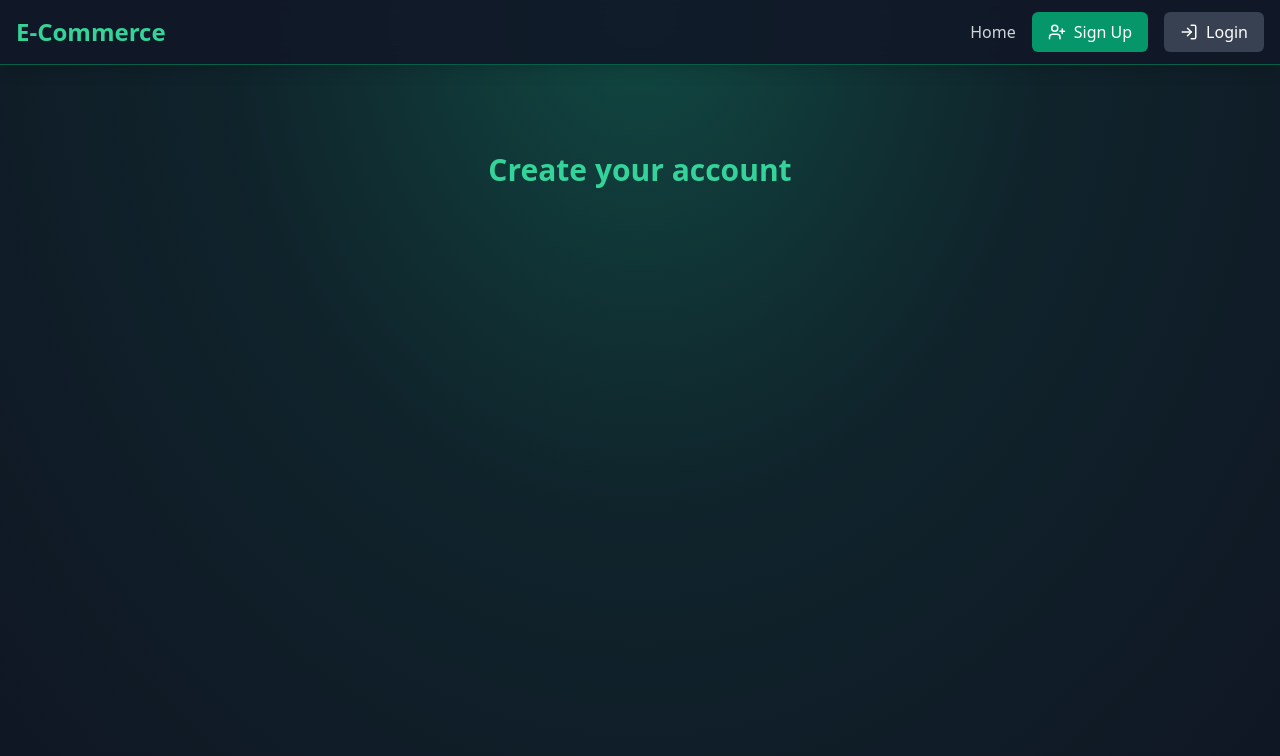
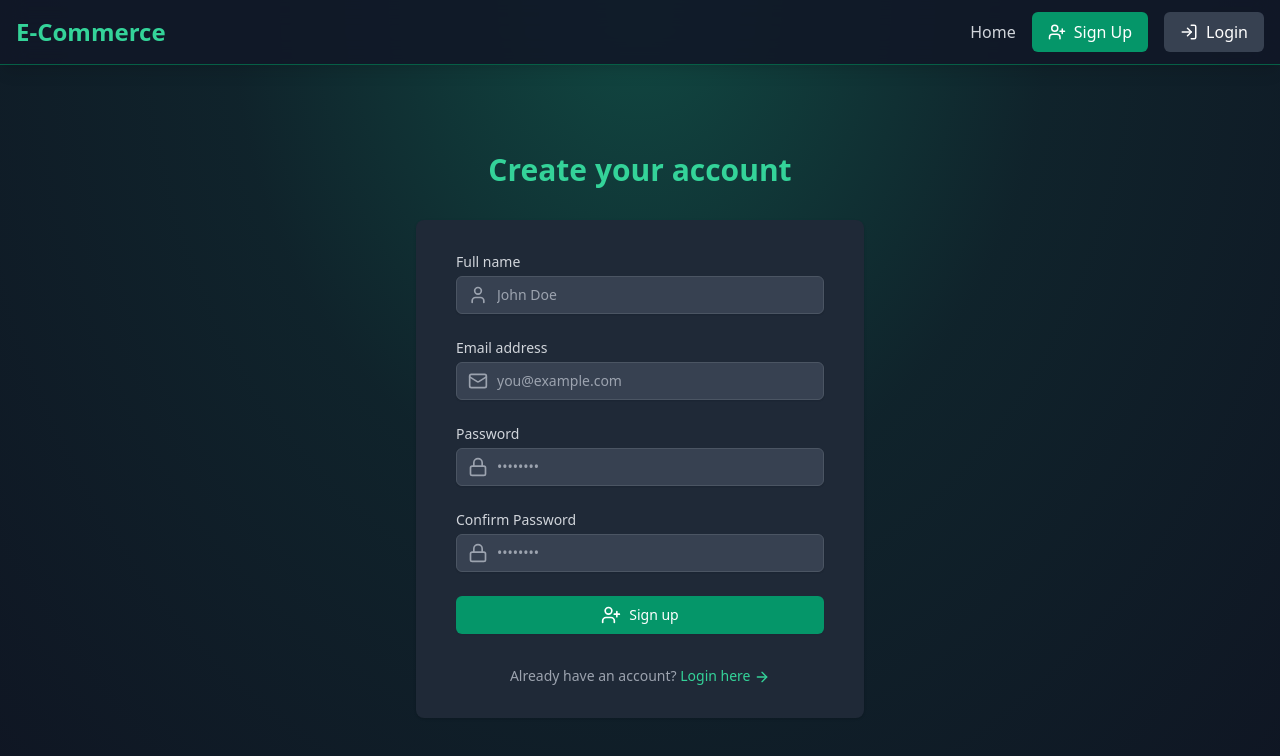
Before and after one commit to Santii05-C/E-Commerce-Store, a React (Vite) app in the folder frontend/: page /signup in a window 1280 px wide. Shown: the top 756 px of the page. Built offline with nearby package versions, Linux system fonts and the light colour scheme.

Commit message:
last commit

```diff
--- a/frontend/src/pages/SignUpPage.jsx
+++ b/frontend/src/pages/SignUpPage.jsx
@@ -4,7 +4,7 @@
 import { motion } from "framer-motion";
 
 const SignUpPage = () => {
-  const loading = true;
+  const loading = false;
 
   const [formData, setFormData] = useState({
     name: "",
@@ -17,7 +17,7 @@
     e.preventDefault();
     console.log(formData);
   };
-
+  //3:38
   return (
     <div className="flex flex-col justify-center py-12 sm:px-6 lg:px-8">
       <motion.div
@@ -30,6 +30,160 @@
           Create your account
         </h2>
       </motion.div>
+
+      <motion.div
+        className="mt-8 sm:mx-auto sm:w-full sm:max-w-md"
+        initial={{ opacity: 0, y: 20 }}
+        animate={{ opacity: 1, y: 0 }}
+        transition={{ duration: 0.8, delay: 0.2 }}
+      >
+        <div className="bg-gray-800 py-8 px-4 shadow sm:rounded-lg sm:px-10">
+          <form onSubmit={handleSubmit} className="space-y-6">
+            <div>
+              <label
+                htmlFor="name"
+                className="block text-sm font-medium text-gray-300"
+              >
+                Full name
+              </label>
+              <div className="mt-1 relative rounded-md shadow-sm">
+                <div className="absolute inset-y-0 left-0 pl-3 flex items-center pointer-events-none">
+                  <User className="h-5 w-5 text-gray-400" aria-hidden="true" />
+                </div>
+                <input
+                  id="name"
+                  type="text"
+                  required
+                  value={formData.name}
+                  onChange={(e) =>
+                    setFormData({ ...formData, name: e.target.value })
+                  }
+                  className="block w-full px-3 py-2 pl-10 bg-gray-700 border border-gray-600 rounded-md shadow-sm
+									 placeholder-gray-400 focus:outline-none focus:ring-emerald-500 focus:border-emerald-500 sm:text-sm"
+                  placeholder="John Doe"
+                />
+              </div>
+            </div>
+
+            <div>
+              <label
+                htmlFor="email"
+                className="block text-sm font-medium text-gray-300"
+              >
+                Email address
+              </label>
+              <div className="mt-1 relative rounded-md shadow-sm">
+                <div className="absolute inset-y-0 left-0 pl-3 flex items-center pointer-events-none">
+                  <Mail className="h-5 w-5 text-gray-400" aria-hidden="true" />
+                </div>
+                <input
+                  id="email"
+                  type="email"
+                  required
+                  value={formData.email}
+                  onChange={(e) =>
+                    setFormData({ ...formData, email: e.target.value })
+                  }
+                  className=" block w-full px-3 py-2 pl-10 bg-gray-700 border border-gray-600
+									rounded-md shadow-sm
+									 placeholder-gray-400 focus:outline-none focus:ring-emerald-500
+									 focus:border-emerald-500 sm:text-sm"
+                  placeholder="you@example.com"
+                />
+              </div>
+            </div>
+
+            <div>
+              <label
+                htmlFor="password"
+                className="block text-sm font-medium text-gray-300"
+              >
+                Password
+              </label>
+              <div className="mt-1 relative rounded-md shadow-sm">
+                <div className="absolute inset-y-0 left-0 pl-3 flex items-center pointer-events-none">
+                  <Lock className="h-5 w-5 text-gray-400" aria-hidden="true" />
+                </div>
+                <input
+                  id="password"
+                  type="password"
+                  required
+                  value={formData.password}
+                  onChange={(e) =>
+                    setFormData({ ...formData, password: e.target.value })
+                  }
+                  className=" block w-full px-3 py-2 pl-10 bg-gray-700 border border-gray-600
+									rounded-md shadow-sm placeholder-gray-400 focus:outline-none focus:ring-emerald-500 focus:border-emerald-500 sm:text-sm"
+                  placeholder="••••••••"
+                />
+              </div>
+            </div>
+
+            <div>
+              <label
+                htmlFor="confirmPassword"
+                className="block text-sm font-medium text-gray-300"
+              >
+                Confirm Password
+              </label>
+              <div className="mt-1 relative rounded-md shadow-sm">
+                <div className="absolute inset-y-0 left-0 pl-3 flex items-center pointer-events-none">
+                  <Lock className="h-5 w-5 text-gray-400" aria-hidden="true" />
+                </div>
+                <input
+                  id="confirmPassword"
+                  type="password"
+                  required
+                  value={formData.confirmPassword}
+                  onChange={(e) =>
+                    setFormData({
+                      ...formData,
+                      confirmPassword: e.target.value,
+                    })
+                  }
+                  className=" block w-full px-3 py-2 pl-10 bg-gray-700 border
+									 border-gray-600 rounded-md shadow-sm placeholder-gray-400 focus:outline-none focus:ring-emerald-500 focus:border-emerald-500 sm:text-sm"
+                  placeholder="••••••••"
+                />
+              </div>
+            </div>
+
+            <button
+              type="submit"
+              className="w-full flex justify-center py-2 px-4 border border-transparent
+							rounded-md shadow-sm text-sm font-medium text-white bg-emerald-600
+							 hover:bg-emerald-700 focus:outline-none focus:ring-2 focus:ring-offset-2
+							  focus:ring-emerald-500 transition duration-150 ease-in-out disabled:opacity-50"
+              disabled={loading}
+            >
+              {loading ? (
+                <>
+                  <Loader
+                    className="mr-2 h-5 w-5 animate-spin"
+                    aria-hidden="true"
+                  />
+                  Loading...
+                </>
+              ) : (
+                <>
+                  <UserPlus className="mr-2 h-5 w-5" aria-hidden="true" />
+                  Sign up
+                </>
+              )}
+            </button>
+          </form>
+
+          <p className="mt-8 text-center text-sm text-gray-400">
+            Already have an account?{" "}
+            <Link
+              to="/login"
+              className="font-medium text-emerald-400 hover:text-emerald-300"
+            >
+              Login here <ArrowRight className="inline h-4 w-4" />
+            </Link>
+          </p>
+        </div>
+      </motion.div>
     </div>
   );
 };
```
